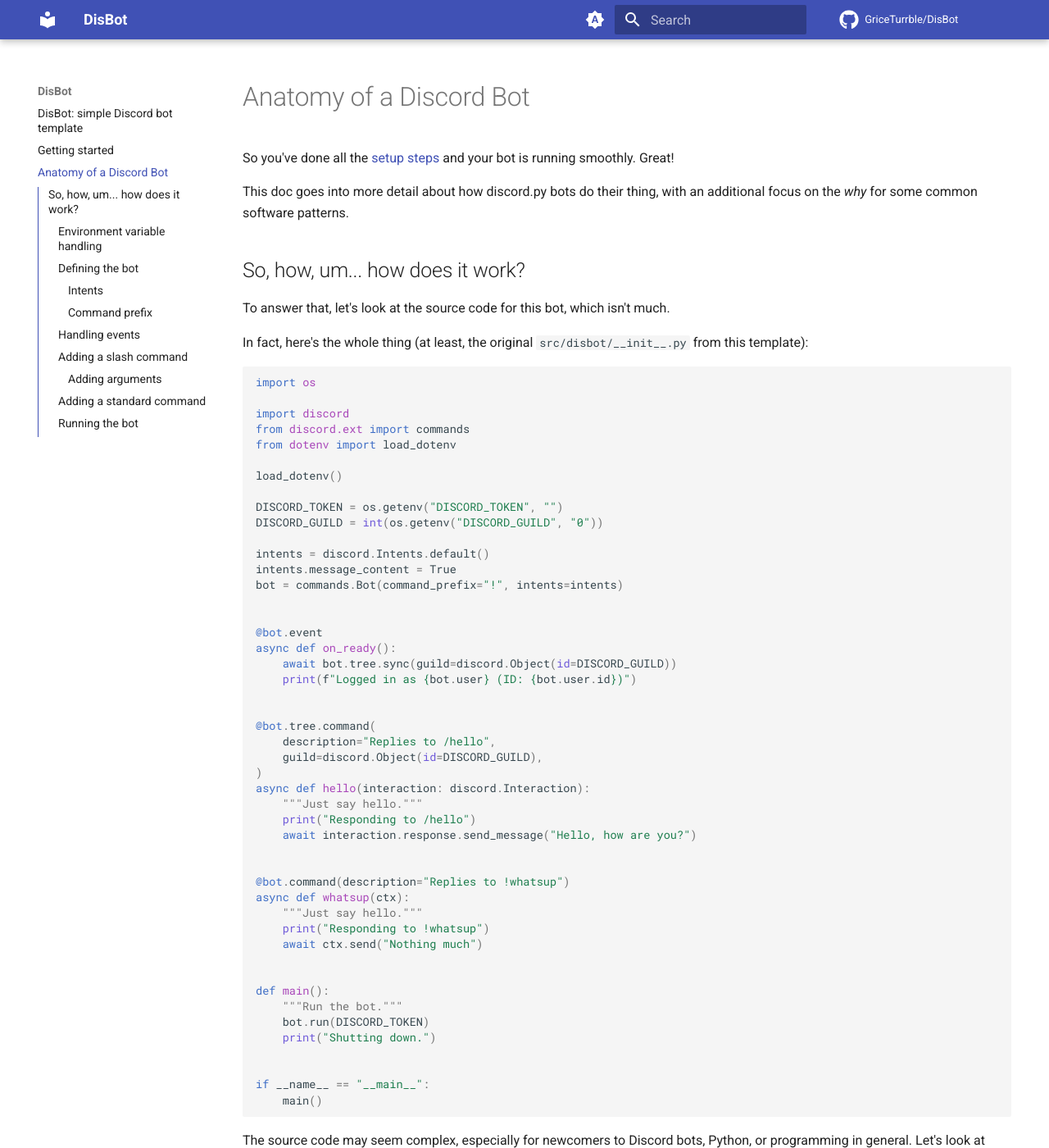
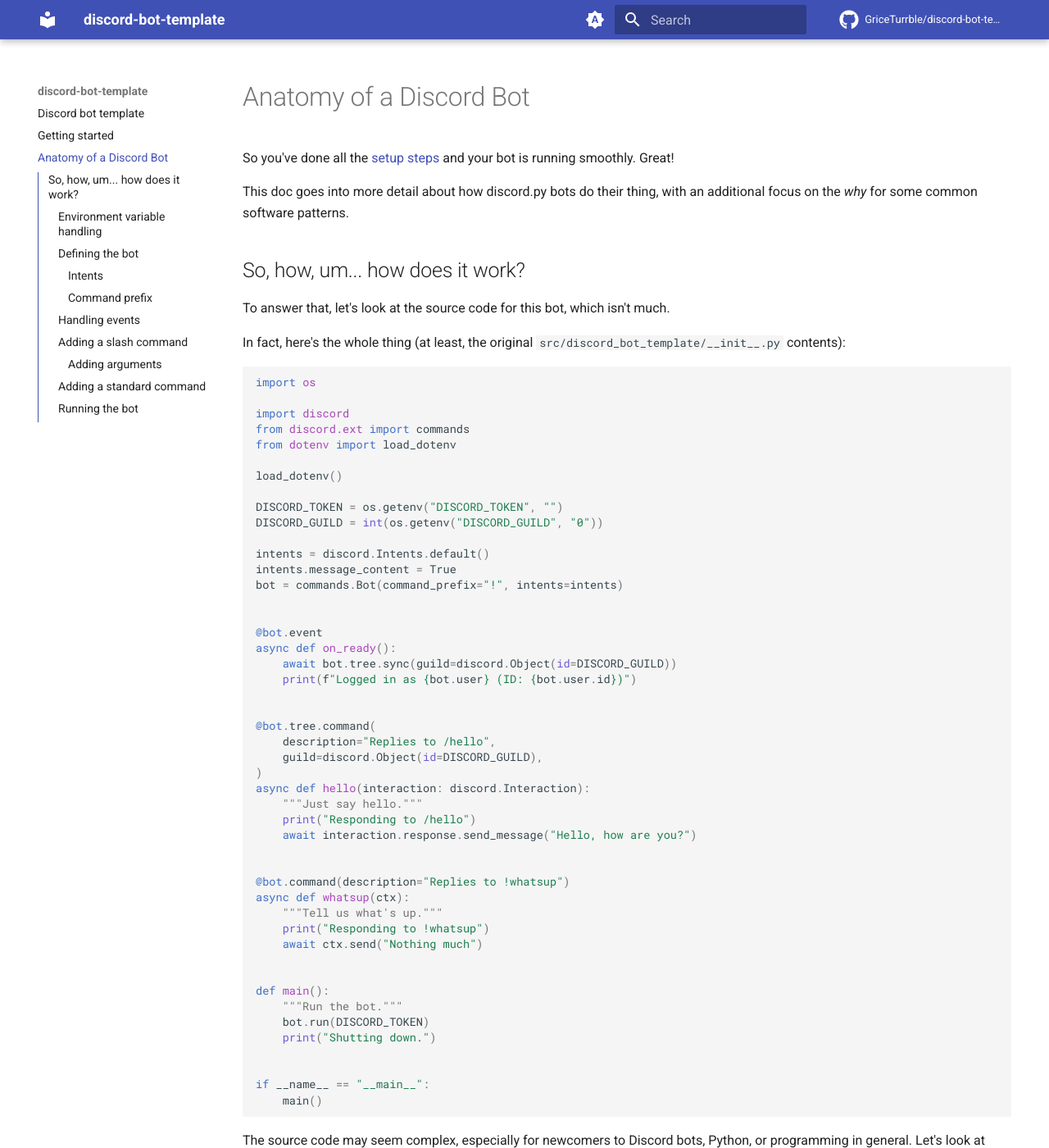
Before and after one commit to GriceTurrble/discord-bot-template, an MkDocs documentation site: the page built from docs/explore.md, in a window 1280 px wide and 1400 px high. Shown: the whole window at 82% size. Built offline with MkDocs 1.6.1 and Material for MkDocs 9.7.7, drawn with Linux system fonts in a browser that asks for light colours; emoji names are drawn with the system emoji font; comment, search, counter and statistics services are not loaded; some of the changed text lies outside the part shown.

Commit message:
fix: renaming some stuff (#11)
Turns out there's a package called disbot on PyPI.
To avoid confusion, I'm changing the name
to be more reflective of what this is:
discord-bot-template.

````diff
--- a/docs/explore.md
+++ b/docs/explore.md
@@ -11,7 +11,7 @@ with an additional focus on the _why_ for some common software patterns.
 To answer that, let's look at the source code for this bot, which isn't much.
 
 In fact, here's the whole thing
-(at least, the original `src/disbot/__init__.py` from this template):
+(at least, the original `src/discord_bot_template/__init__.py` contents):
 
 ```py
 import os
@@ -48,7 +48,7 @@ async def hello(interaction: discord.Interaction):
 
 @bot.command(description="Replies to !whatsup")
 async def whatsup(ctx):
-    """Just say hello."""
+    """Tell us what's up."""
     print("Responding to !whatsup")
     await ctx.send("Nothing much")
 
@@ -130,11 +130,11 @@ storing these in variables
 
     ```sh
     # Set an environment variable inline when starting the program:
-    DISCORD_GUILD=678910 uv run disbot
+    DISCORD_GUILD=678910 uv run thebot
 
     # Setting a variable ahead of time with `export`:
     export DISCORD_GUILD=678910
-    uv run disbot
+    uv run thebot
     ```
 
     Explore your use case and decide how you want these values set in your own environment.
@@ -280,7 +280,7 @@ in this case a simple
 [`send_message`](https://discordpy.readthedocs.io/en/stable/interactions/api.html#discord.InteractionResponse.send_message)
 call with the text `"Hello, how are you?"`:
 
-![The test bot responding to /hello slash command](imgs/example-disbot-hello.png)
+![The test bot responding to /hello slash command](imgs/example-bot-hello.png)
 
 !!! tip "Way more than just a text message"
 
@@ -321,7 +321,7 @@ We can simply add a new argument to our command and update the logic a bit, like
 ```
 
 Now, simply shut down the running bot with `Ctrl-C` and restart it
-(`uv run disbot` or `just up` again).
+(`uv run thebot` or `just up` again).
 This reconnects the bot with the Discord API and, in our case,
 calls `bot.tree.sync()` within the `on_ready` event,
 updating the server with the changes to our command.
@@ -355,7 +355,7 @@ In discord.py, writing one of these commands is about as simple as writing a Sla
 ```py
 @bot.command(description="Replies to !whatsup")
 async def whatsup(ctx):
-    """Just say hello."""
+    """Tell us what's up."""
     print("Responding to !whatsup")
     await ctx.send("Nothing much")
 ```
@@ -364,7 +364,7 @@ Recall that our bot is configured with the `command_prefix` value of `"!"`.
 This means the bot will look for messages that _start_ with the phrase `!whatsup`
 (matching the name of the coroutine above) and respond by sending a message to the channel:
 
-![The test bot responding to !whatsup command](imgs/example-disbot-whatsup.png)
+![The test bot responding to !whatsup command](imgs/example-bot-whatsup.png)
 
 Notice how this is a simple message sent to the channel
 (using [`ctx.send`](https://discordpy.readthedocs.io/en/stable/ext/commands/api.html?highlight=context#discord.ext.commands.Context.send)),
@@ -376,13 +376,13 @@ instead:
 ```diff
 @bot.command(description="Replies to !whatsup")
 async def whatsup(ctx):
-    """Just say hello."""
+    """Tell us what's up."""
     print("Responding to !whatsup")
 -   await ctx.send("Nothing much")
 +   await ctx.reply("Nothing much")
 ```
 
-![The test bot responding to !whatsup command with a reply](imgs/example-disbot-whatsup-reply.png)
+![The test bot responding to !whatsup command with a reply](imgs/example-bot-whatsup-reply.png)
 
 As with Slash Commands, these commands can also take arguments:
 
@@ -390,7 +390,7 @@ As with Slash Commands, these commands can also take arguments:
 @bot.command(description="Replies to !whatsup")
 -async def whatsup(ctx):
 +async def whatsup(ctx, name: str):
-    """Just say hello."""
+    """Tell us what's up."""
     print("Responding to !whatsup")
 -   await ctx.reply("Nothing much")
 +   await ctx.reply(f"Nothing much, {name}!")
@@ -399,7 +399,7 @@ As with Slash Commands, these commands can also take arguments:
 However, where the Slash Command arguments create a container for the user to enter the arg value,
 standard commands will split the message on spaces and pass individual words to different args:
 
-![The test bot responding to !whatsup command with a reply and name arg](imgs/example-disbot-whatsup-reply-drop-args.png)
+![The test bot responding to !whatsup command with a reply and name arg](imgs/example-bot-whatsup-reply-drop-args.png)
 
 Check the [discord.py Command Parameters doc](https://discordpy.readthedocs.io/en/stable/ext/commands/commands.html#parameters)
 for more details on this behavior, how to use a variable number of parameters, and so on.
--- a/mkdocs.yml
+++ b/mkdocs.yml
@@ -1,6 +1,6 @@
-site_name: DisBot
-repo_name: GriceTurrble/DisBot
-repo_url: https://github.com/griceturrble/disbot
+site_name: discord-bot-template
+repo_name: GriceTurrble/discord-bot-template
+repo_url: https://github.com/griceturrble/discord-bot-template
 theme:
   name: material
   icon:
--- a/pyproject.toml
+++ b/pyproject.toml
@@ -1,5 +1,5 @@
 [project]
-name = "disbot"
+name = "discord-bot-template"
 version = "0.1.0"
 description = "A simple Discord bot template."
 readme = "README.md"
@@ -13,7 +13,7 @@ dependencies = [
 ]
 
 [project.scripts]
-disbot = "disbot:main"
+thebot = "discord_bot_template:main"
 
 [project.optional-dependencies]
 docs = [
@@ -32,7 +32,7 @@ build-backend = "hatchling.build"
 # [tool.pytest.ini_options]
 # addopts = """
 # --verbose
-# --cov=disbot
+# --cov=discord_bot_template
 # --no-cov-on-fail
 # --cov-branch
 # --cov-report=html:pytest_cov
--- a/src/disbot/__init__.py
+++ b/src/discord_bot_template/__init__.py
@@ -32,7 +32,7 @@ async def hello(interaction: discord.Interaction):
 
 @bot.command(description="Replies to !whatsup")
 async def whatsup(ctx):
-    """Just say hello."""
+    """Tell us what's up."""
     print("Responding to !whatsup")
     await ctx.send("Nothing much")
 
````
Also changed, not shown: README.md (+4 -4 lines), docs/getting_started.md (+3 -3 lines), docs/index.md (+6 -6 lines), docs/imgs/example-bot-hello.png (renamed from docs/imgs/example-disbot-hello.png), docs/imgs/example-bot-whatsup-reply-drop-args.png (renamed from docs/imgs/example-disbot-whatsup-reply-drop-args.png), docs/imgs/example-bot-whatsup-reply.png (renamed from docs/imgs/example-disbot-whatsup-reply.png), docs/imgs/example-bot-whatsup.png (renamed from docs/imgs/example-disbot-whatsup.png), 2 other files.
